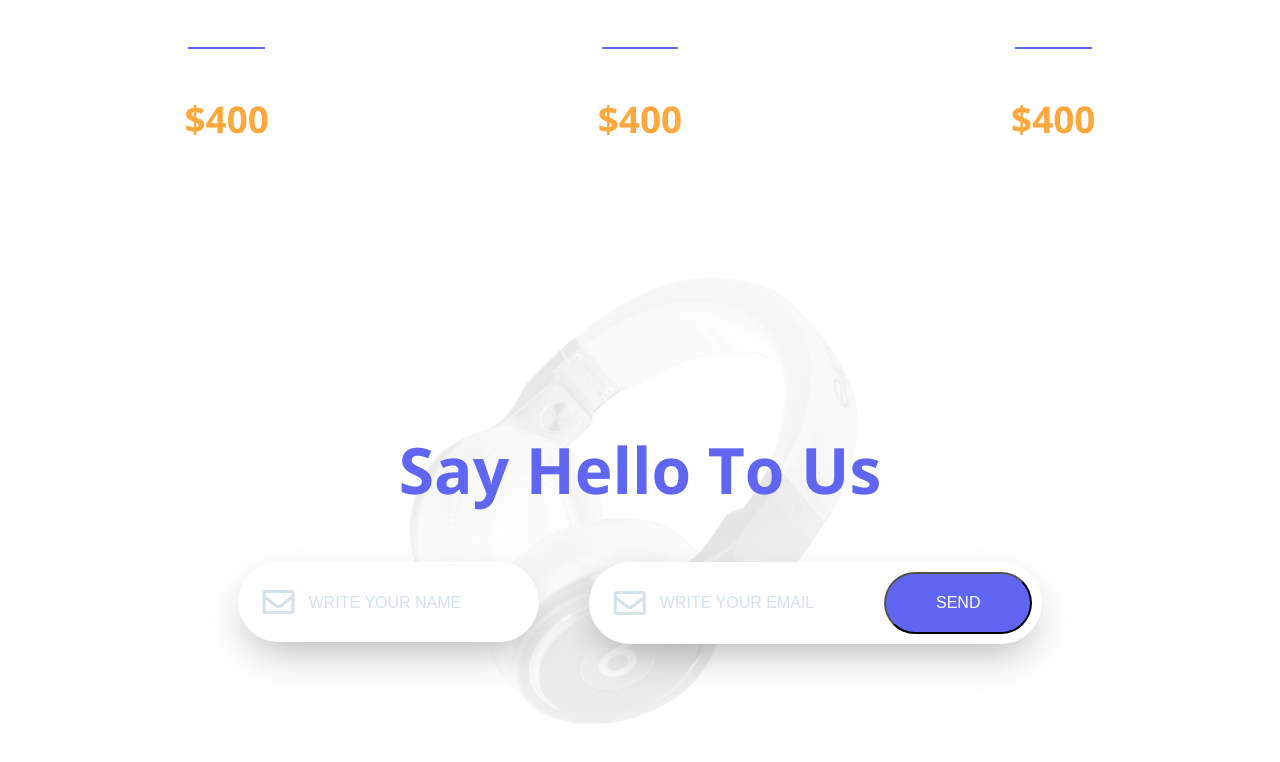
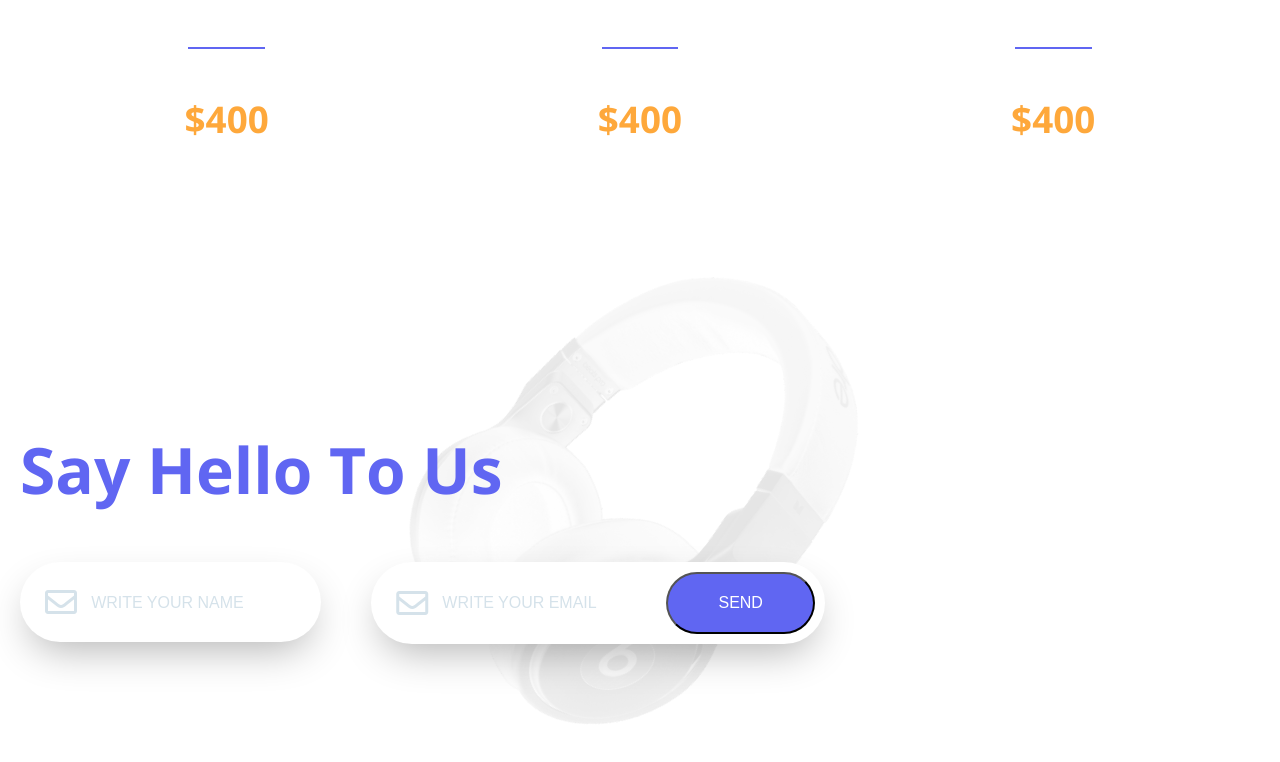
Before and after one commit to patrickly/headphones, a plain HTML site: page index.html in a window 1280 px wide. Shown: the part 4408-5170 px from the top of the page. Drawn offline with nearby package versions, Linux system fonts and the light colour scheme.

Commit message:
latest footer, display: inline-block won't center w/o text-align center

```diff
--- a/css/landing-page/latest.css
+++ b/css/landing-page/latest.css
@@ -187,7 +187,7 @@
 }
 
 #latest .footer {
-    text-align: center;
+    /* text-align: center; */
     position: relative;
 }
 
@@ -220,7 +220,7 @@
 #latest .footer .info-box form{
     vertical-align: top;
     display: inline-block;
-    margin: 0 auto;
+    /* margin: 0 auto; */
 }
 
 #latest .footer .info-box .input-area {
```
